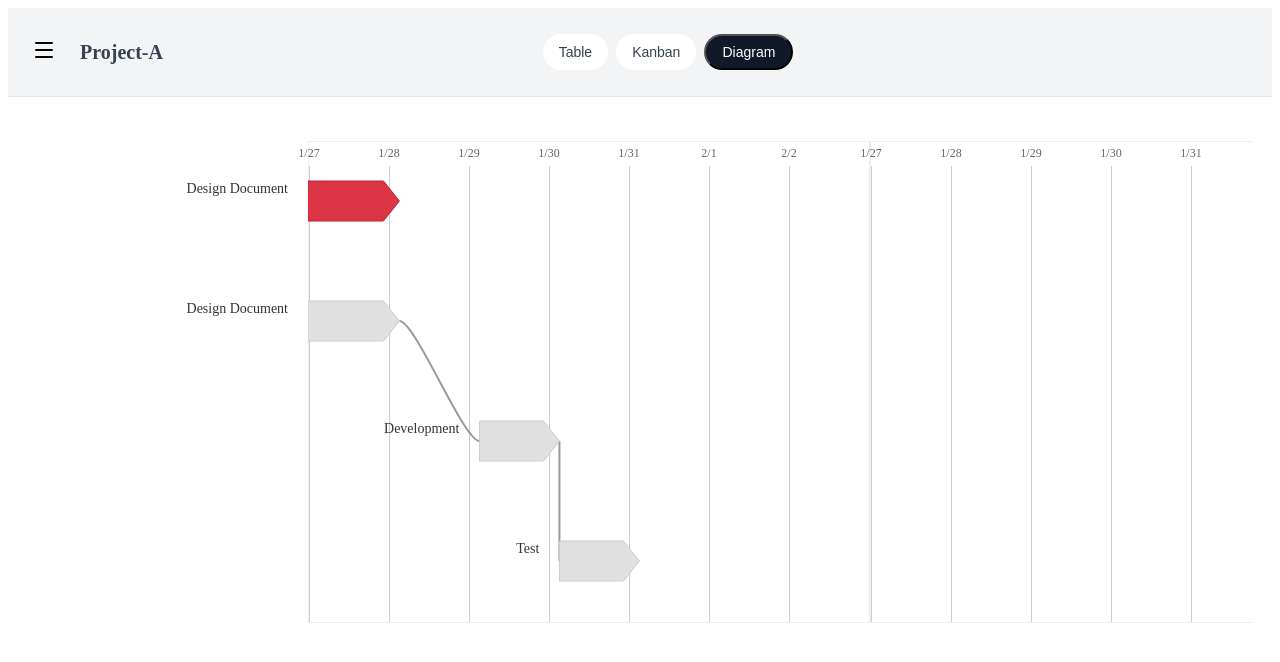
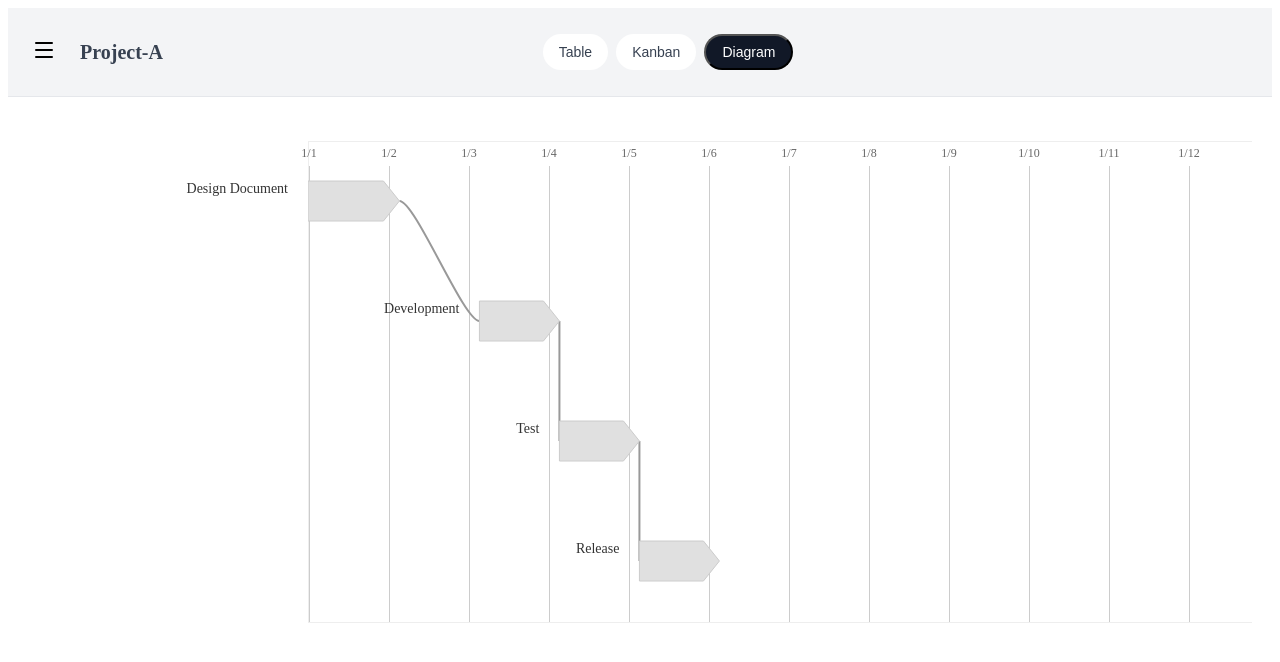
Before and after one commit to kinuta-yusei/extreme-todo-app-front, a Vue app: page /diagram in a window 1280 px wide. Shown: the top 662 px of the page. Built offline with nearby package versions, Linux system fonts and the light colour scheme.

Commit message:
fix: グリッド線の表示修正

```diff
--- a/src/components/todoList/DiagramView.vue
+++ b/src/components/todoList/DiagramView.vue
@@ -15,7 +15,6 @@
             <div class="timeline-section">
               <div class="grid-container">
                 <GridColumn
-                  v-for="(date, index) in dates"
                   :key="index"
                   :date="date"
                 />
@@ -85,39 +84,39 @@ export default defineComponent({
           name: 'Design Document',
           start: '2024-01-26',
           end: '2024-02-03',
-          color: 'red',
-          progress: 0.2
+          color: 'gray'
         },
         {
           id: 2,
-          name: 'Design Document',
-          start: '2024-01-26',
-          end: '2024-02-03',
-          color: 'gray'
-        },
-        {
-          id: 3,
           name: 'Development',
           start: '2024-02-10',
           end: '2024-02-17',
           color: 'gray'
         },
         {
-          id: 4,
+          id: 3,
           name: 'Test',
           start: '2024-02-17',
           end: '2024-02-24',
           color: 'gray'
+        },
+        {
+          id: 4,
+          name: 'Release',
+          start: '2024-02-24',
+          end: '2024-03-02',
+          color: 'gray'
         }
       ],
       dependencies: [
+        { from: 1, to: 2 },
         { from: 2, to: 3 },
         { from: 3, to: 4 }
       ]
     }
   },
   created() {
-    this.dates = this.generateDates('2024-01-26', '2024-02-24')
+    this.dates = this.generateDates('2024-01-26', '2024-04-30')
   },
   computed: {
     svgWidth() {
@@ -138,7 +137,7 @@ export default defineComponent({
 
       while (current <= endDate) {
         dates.push(new Date(current))
-        current.setDate(current.getDate() + 7)
+        current.setDate(current.getDate() + 1)
       }
       return dates
     },
@@ -196,7 +195,7 @@ export default defineComponent({
 .timeline-section {
   position: relative;
   margin-left: 280px;
-  min-width: 800px;
+  min-width: 8000px;
 }
 
 .grid-container {
--- a/src/components/todoList/GridColumn.vue
+++ b/src/components/todoList/GridColumn.vue
@@ -12,9 +12,9 @@ export default {
   name: 'GridColumn',
   data() {
     return {
-      // 今日から7日分の日付を生成
-      dates: Array.from({ length: 7 }, (_, index) => {
-        const date = new Date()
+      // 今日から100日分の日付を生成
+      dates: Array.from({ length: 100 }, (_, index) => {
+        const date = new Date('2024-01-01')
         date.setDate(date.getDate() + index)
         return date
       })
--- a/src/components/todoList/TaskItem.vue
+++ b/src/components/todoList/TaskItem.vue
@@ -101,9 +101,4 @@ export default {
   stroke: #ccc;
   stroke-width: 1;
 }
-
-.task-bar-red {
-  fill: #dc3545;
-  stroke: #bd2130;
-}
 </style>
```
